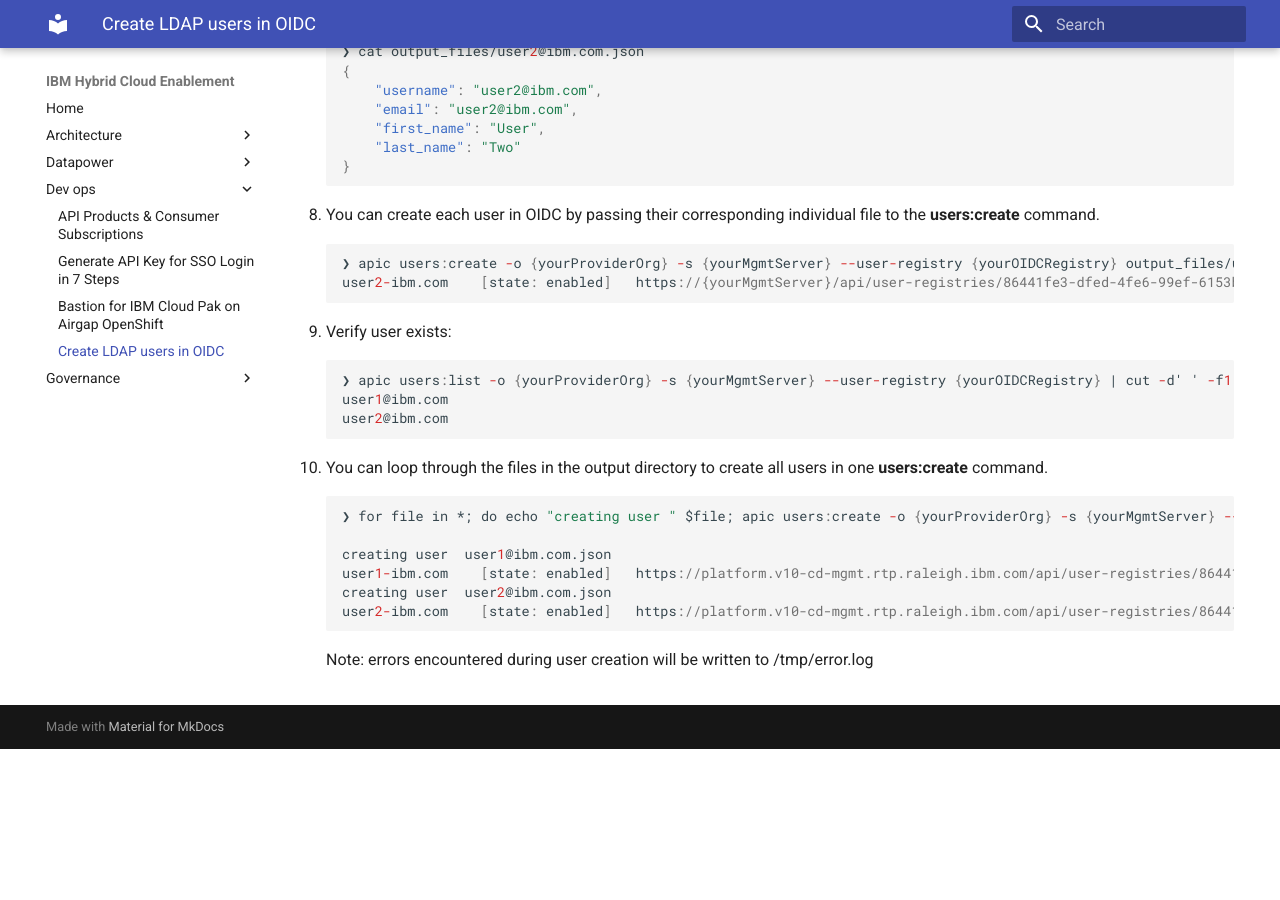
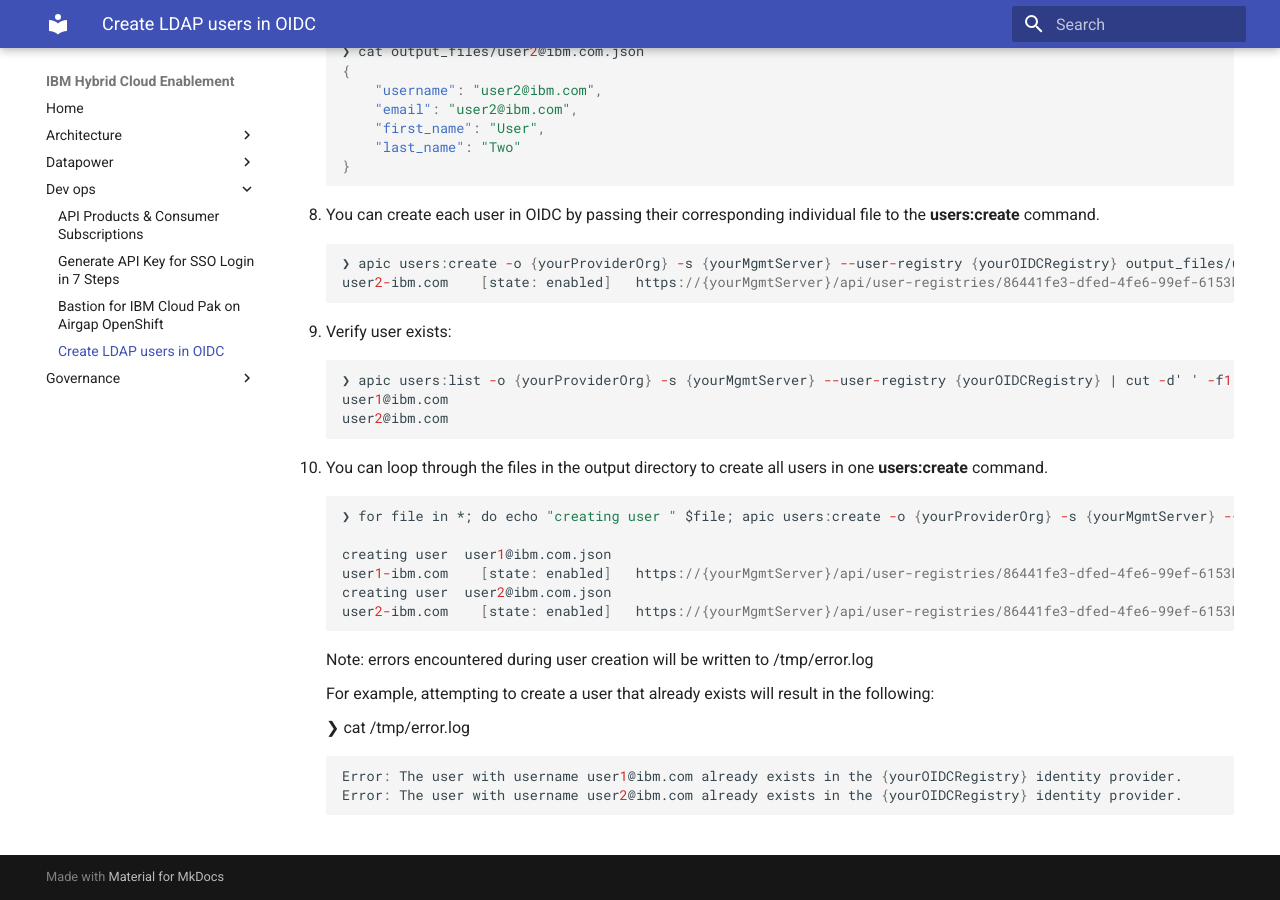
Before and after one commit to ibm-apiconnect/apic-hybrid-cloud-enablement, an MkDocs documentation site: the page built from docs-and-tools/dev-ops/create-oidc-users-from-ldap.md, in a window 1280 px wide and 900 px high, scrolled down 1865 px. Built offline with MkDocs 1.6.1 and Material for MkDocs 9.7.7, drawn with Linux system fonts in a browser that asks for light colours; before the commit the page ends 2614 px from its top, so only the background shows below that.

Commit message:
Step 10: add error scenario
Step 10: add error scenario

````diff
--- a/docs-and-tools/dev-ops/create-oidc-users-from-ldap.md
+++ b/docs-and-tools/dev-ops/create-oidc-users-from-ldap.md
@@ -119,9 +119,17 @@
     ❯ for file in *; do echo "creating user " $file; apic users:create -o {yourProviderOrg} -s {yourMgmtServer} --user-registry {yourOIDCRegistry}$file; done 2>/tmp/error.log
 
     creating user  user1@ibm.com.json
-    user1-ibm.com    [state: enabled]   https://platform.v10-cd-mgmt.rtp.raleigh.ibm.com/api/user-registries/86441fe3-dfed-4fe6-99ef-6153b0d14afe/7311fdd9-8cee-4a34-8fdc-398ae61f9426/users/00942444-66cd-463d-9a49-44c3223f426e
+    user1-ibm.com    [state: enabled]   https://{yourMgmtServer}/api/user-registries/86441fe3-dfed-4fe6-99ef-6153b0d14afe/7311fdd9-8cee-4a34-8fdc-398ae61f9426/users/00942444-66cd-463d-9a49-44c3223f426e
     creating user  user2@ibm.com.json
-    user2-ibm.com    [state: enabled]   https://platform.v10-cd-mgmt.rtp.raleigh.ibm.com/api/user-registries/86441fe3-dfed-4fe6-99ef-6153b0d14afe/7311fdd9-8cee-4a34-8fdc-398ae61f9426/users/a0cb650a-d5b3-4929-8971-77606f9f90e3
+    user2-ibm.com    [state: enabled]   https://{yourMgmtServer}/api/user-registries/86441fe3-dfed-4fe6-99ef-6153b0d14afe/7311fdd9-8cee-4a34-8fdc-398ae61f9426/users/a0cb650a-d5b3-4929-8971-77606f9f90e3
     ```
 
     Note: errors encountered during user creation will be written to /tmp/error.log
+
+    For example, attempting to create a user that already exists will result in the following:
+
+    ❯ cat /tmp/error.log
+    ```json
+    Error: The user with username user1@ibm.com already exists in the {yourOIDCRegistry} identity provider.
+    Error: The user with username user2@ibm.com already exists in the {yourOIDCRegistry} identity provider.
+    ```
````
